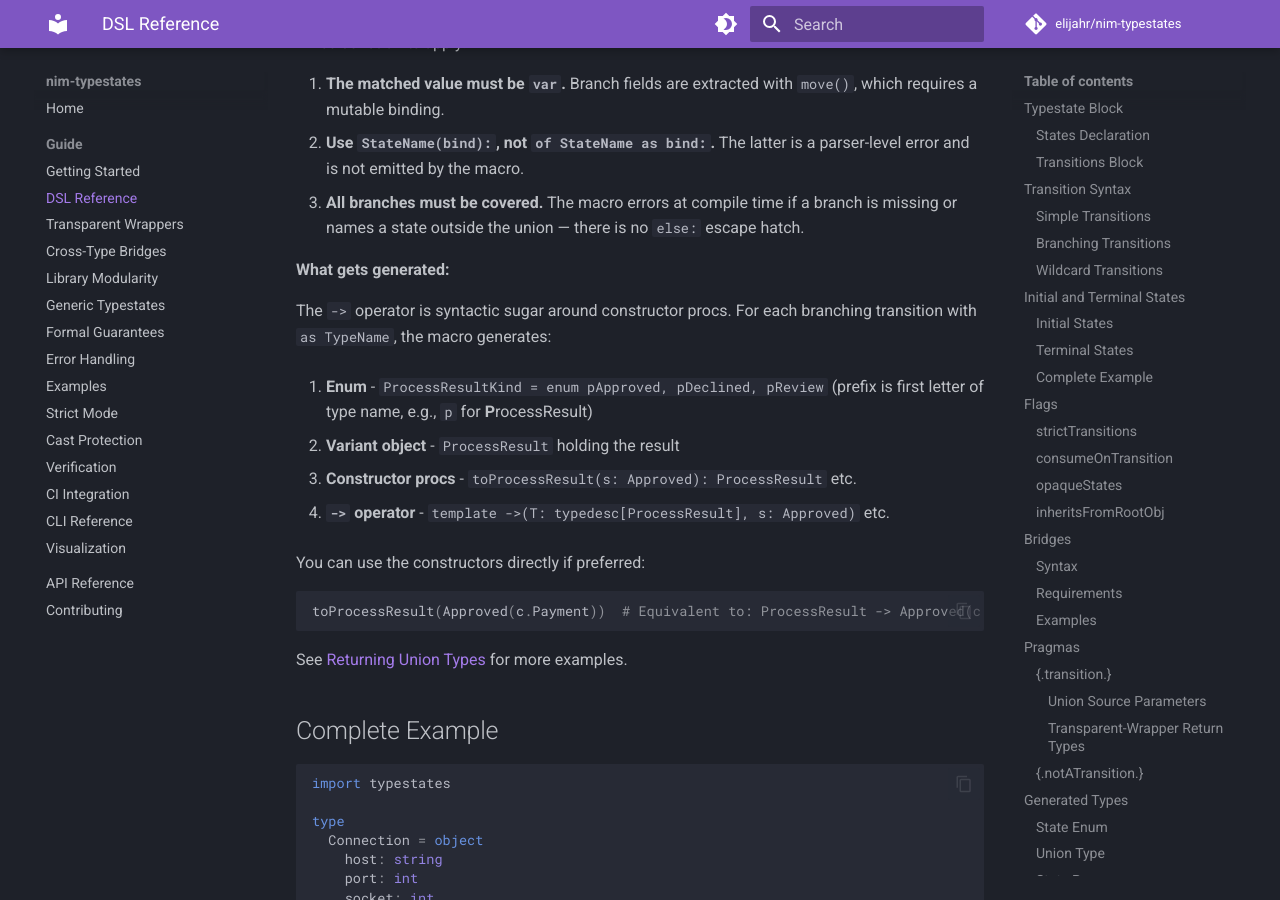
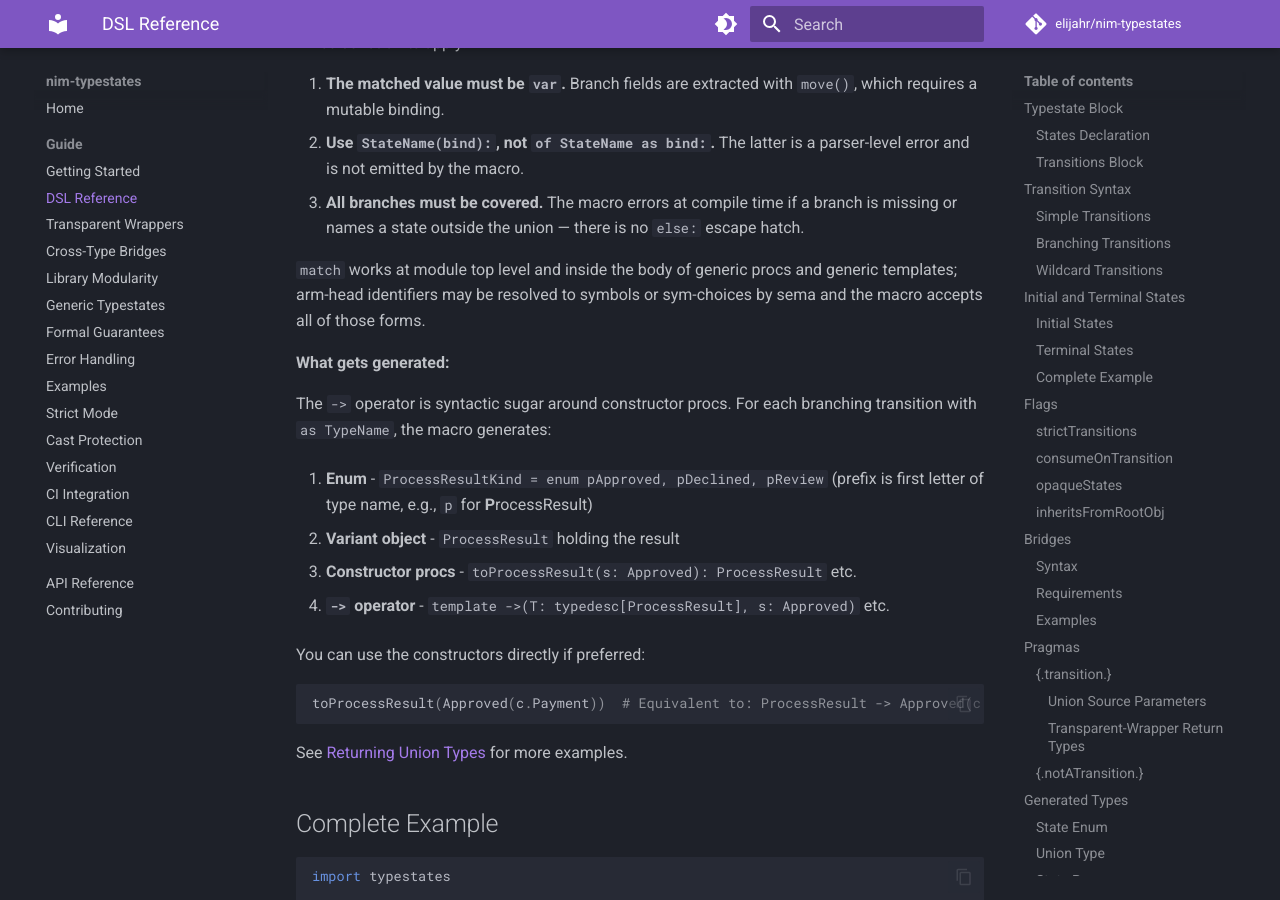
Before and after one commit to elijahr/nim-typestates, an MkDocs documentation site: the page built from docs/guide/dsl-reference.md, in a window 1280 px wide and 900 px high, scrolled down 10555 px. Built offline with MkDocs 1.6.1 and Material for MkDocs 9.7.7, drawn with Linux system fonts in a browser that asks for light colours; comment, search, counter and statistics services are not loaded; the version menu is left out.

Commit message:
fix(match): accept nnkSym and nnkOpenSymChoice arm heads from generic call sites
The match macro previously required nnkIdent for arm head, which failed when invoked from the body of a generic proc or template. Nim's sema resolves the arm-head identifier to nnkSym or nnkOpenSymChoice before the macro expands in generic contexts, so the strict ident check was unreachable in those call sites.

buildMatchCase in src/typestates/codegen.nim now accepts nnkIdent, nnkSym, nnkOpenSymChoice, and nnkClosedSymChoice arm heads. Malformed arm heads still error with the original message.

Added regression test exercising both a generic proc body and a generic template body. Comprehensive runner: 88/88 PASS.

Bumps version to 0.7.1 and promotes the Unreleased CHANGELOG section to [0.7.1] - 2026-05-02 so the release workflow can extract notes when v0.7.1 is tagged.

```diff
--- a/docs/guide/dsl-reference.md
+++ b/docs/guide/dsl-reference.md
@@ -497,6 +497,10 @@
    branch is missing or names a state outside the union — there is no `else:`
    escape hatch.
 
+`match` works at module top level and inside the body of generic procs and
+generic templates; arm-head identifiers may be resolved to symbols or
+sym-choices by sema and the macro accepts all of those forms.
+
 **What gets generated:**
 
 The `->` operator is syntactic sugar around constructor procs. For each branching transition with `as TypeName`, the macro generates:
```
Also changed, not shown: CHANGELOG.md (+6 -0 lines), 3 other files.
